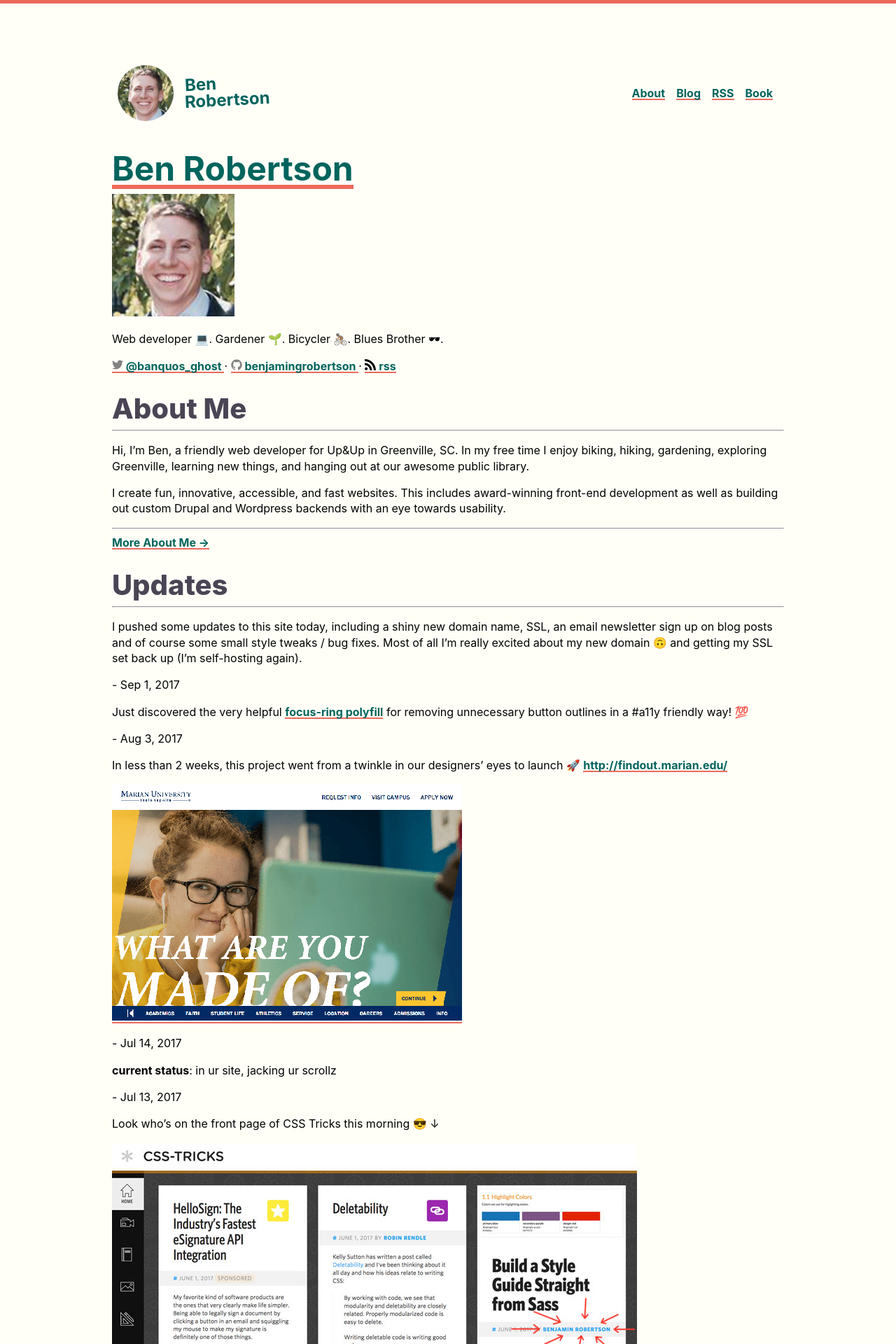
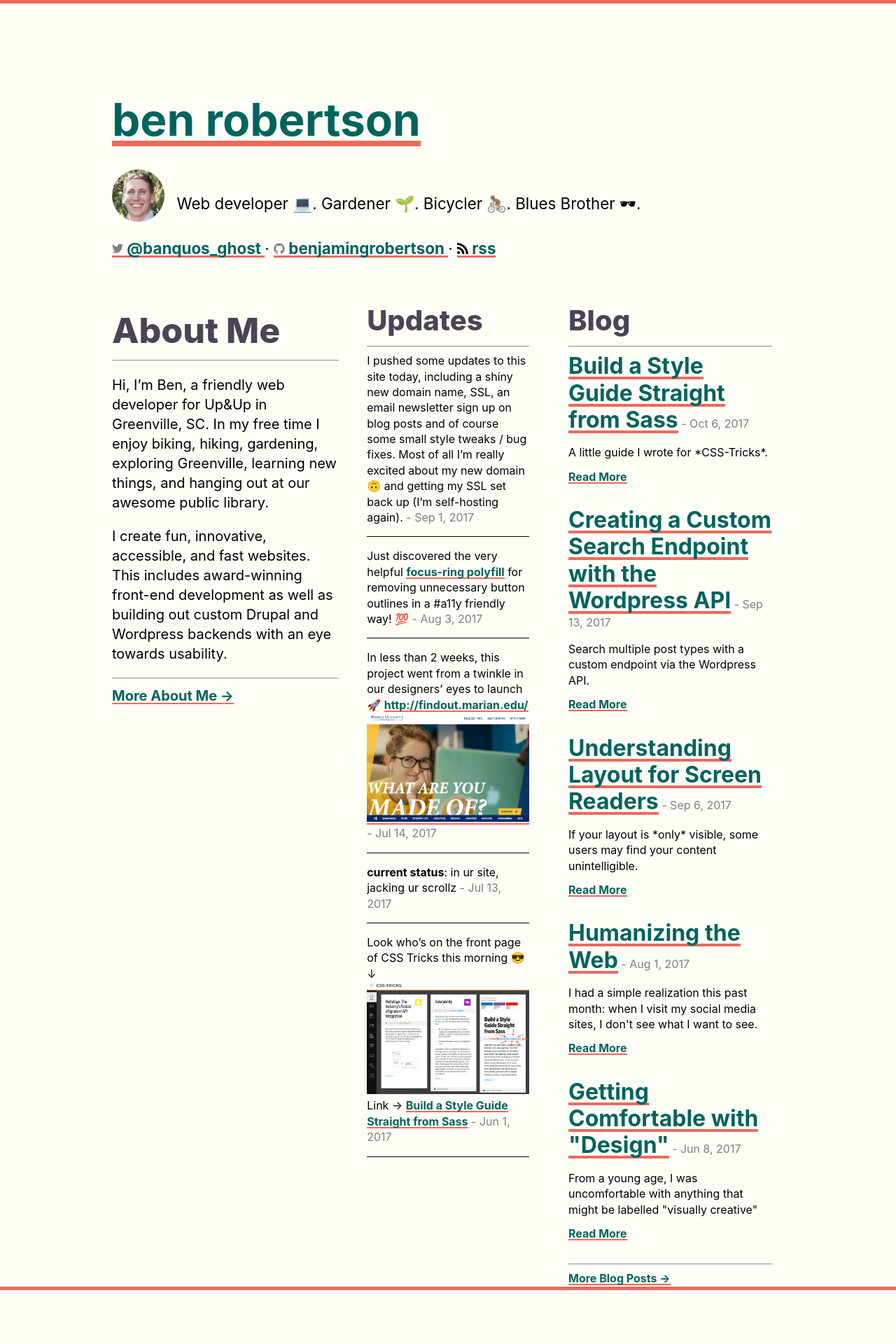
Before and after one commit to benjamingrobertson/benjamingrobertson.github.io, a Jekyll site: the page built from index.md, in a window 1280 px wide. Shown: the top 1920 px of the page at 70% size. Built offline with Jekyll 4.4.1, drawn with Linux system fonts in a browser that asks for light colours; after the commit the page ends 1843 px from its top, so only the background shows below that.

Commit message:
One step closer

```diff
--- a/_layouts/home.html
+++ b/_layouts/home.html
@@ -4,7 +4,46 @@
 {% include head.html %}
 
 <body>
-    {% include header.html %}
+
+    <!-- <header class="home__header l-contain--small l-contain--center">
+        <div class="h-card">
+            <h1><a class="p-name u-url" href="{{ site.url }}">Ben Robertson</a></h1>
+
+            <img class="u-photo photo" src="{{ site.url }}/assets/img/ben.jpg" alt="Ben Robertson" />
+            <div class="lede">
+                <p class="p-note">Hi, I'm Ben, a front end developer and <a href="/accessible-web-design">writer</a> based in Greenville, South Carolina.</p>
+                <p>I do all things front-end, Wordpress and Drupal at <a href="https://www.upandup.agency">Up&amp;Up Agency</a>.</p>
+                <p>I am particularly passionate about accessibility, CSS architecture, and documentation.</p>
+            </div>
+
+            <ul class="contact-list">
+                <li><a class="u-email" href="mailto:hi@benrobertson.io">hi@benrobertson.io</a></li>
+                <li><a class="no-decoration u-url" href="https://twitter.com/banquos_ghost" rel="me">
+                    <span class="icon icon--twitter">{% include icon-twitter.svg %}</span>
+                    <span class="username">@banquos_ghost</span>
+                </a></li>
+                <li><a class="no-decoration u-url" href="https://github.com/benjamingrobertson" rel="me">
+                    <span class="icon icon--github">{% include icon-github.svg %}</span>
+                    <span class="username">benjamingrobertson</span>
+                </a></li>
+                <li><a class="no-decoration u-url" href="{{ base.url }}/feed.xml" rel="me">
+                    <span class="icon icon--rss">{% include icon-rss.svg %}</span>
+                    <span class="username">rss</span>
+                </a></li>
+            </ul>
+
+            <nav class="home-nav">
+                <ul class="contact-list">
+                    <li><a href="/blog">Blog</a></li>
+                    <li><a href="/about">About</a></li>
+                    <li><a href="/accessible-web-design">Book</a></li>
+                    <li><a href="/feed.xml">RSS</a></li>
+                </ul>
+            </nav>
+
+      </div>
+    </header> -->
+
 
     <header class="home__header l-contain l-contain--center">
         <div class="h-card">
@@ -54,7 +93,7 @@
             </article>
             {% endfor %}
         </section>
-        <section class="grid-item blog">
+        <section class="l-contain--small l-contain--center blog">
             <header class="section-header">
                 <h2>Blog</h2>
                 <hr>
--- a/_layouts/post.html
+++ b/_layouts/post.html
@@ -22,6 +22,9 @@ comments: true
         </a>.
     </p>
     {% endif %}
+
+    <hr>
+    <p><em>Have any comments or questions about this post? Send them to me via email <a href="mailto:hi@benrobertson.io">hi@benrobertson.io</a> or twitter <a href="https://twitter.com/Banquos_Ghost">@banquos_ghost</a>.</em></p>
   </div>
 
   <hr />
--- a/_sass/smacss/base/_colors.sass
+++ b/_sass/smacss/base/_colors.sass
@@ -21,6 +21,9 @@ $hl-red: rgb(211, 115, 119)
 
 $brand-primary: #ed6a5a
 
+
 $purple: #4a4455
 $green: #87BBA2
 $blue: #00645d
+
+$brand-highlight: $blue
--- a/_sass/smacss/base/_typography.sass
+++ b/_sass/smacss/base/_typography.sass
@@ -13,9 +13,9 @@ h5,
 h6
     font-weight: 800
     margin-top: .75em
-    margin-bottom: .25em
+    margin-bottom: .5em
     color: $purple
-    line-height: 1
+    line-height: 1.2
 
 h1
     font-size: 3em
--- a/_sass/smacss/components/_article.sass
+++ b/_sass/smacss/components/_article.sass
@@ -6,37 +6,34 @@
 // .post-title
 //     font-size: 2.25em
 //
-// .heading__anchor-link
-//     opacity: 0
-//     display: inline-block
-//     font-size: .5em
-//     margin-left: 1em
-//     vertical-align: middle
-//     transition: opacity .2s, transform .2s
-//     transform: translateY(100%)
-//
-// .post-content h2:hover,
-// .post-content h3:hover
-//
-//     .heading__anchor-link
-//         opacity: 1
-//         transform: translateY(0)
-//
-// .post-content
-//     p
-//         font-size: 1rem
-//
-//     img
-//         max-width: 100%
-//         height: auto
-//         display: block
-//         box-shadow: -2px 1px 10px rgba($black, .1)
-//
-//     // captions
-//     img + em
-//         margin-top: .25em
-//         font-size: .85rem
-//         color: rgba($black, .8)
+.heading__anchor-link
+    opacity: 0
+    display: inline-block
+    font-size: .5em
+    margin-left: 1em
+    vertical-align: middle
+    transition: opacity .2s, transform .2s
+    transform: translateY(100%)
+
+.post-content h2:hover,
+.post-content h3:hover
+
+    .heading__anchor-link
+        opacity: 1
+        transform: translateY(0)
+
+.post-content
+    img
+        max-width: 100%
+        height: auto
+        display: block
+        box-shadow: -2px 1px 10px rgba($black, .1)
+
+    // captions
+    img + em
+        margin-top: .25em
+        font-size: .85rem
+        color: rgba($black, .8)
 //
 //
 //     a
@@ -53,14 +50,14 @@
 //         margin-bottom: 1.5em
 //
 //
-// .post-canonical
-//     font-style: italic
-//
-//     &::before
-//         content: '. . .'
-//         display: block
-//         margin: 1em 0 2em
-//         text-align: center
+.post-canonical
+    font-style: italic
+
+    &::before
+        content: '. . .'
+        display: block
+        margin: 1em 0 2em
+        text-align: center
 
 
 .article-body > :first-child,
--- a/_sass/smacss/components/_home.sass
+++ b/_sass/smacss/components/_home.sass
@@ -1,117 +1,139 @@
-// main.home
-//     @media (min-width: 992px)
-//         display: grid
-//         grid-gap: 2.5em
-//         grid-template-columns: 1.75fr 1.25fr 1.75fr
-//         // grid-template-columns: 3fr 1.25fr 1.75fr 1.75fr
+main.home
+    @media (min-width: 992px)
+        display: grid
+        grid-gap: 2.5em
+        grid-template-columns: 1.75fr 1.25fr 1.75fr
+        // grid-template-columns: 3fr 1.25fr 1.75fr 1.75fr
+
+
+.home__header h1
+    font-size: 2em
+    text-transform: lowercase
+
+    +bp(large)
+        font-size: 4rem
+
+.home__header
+    font-size: 1.4em
+    margin-bottom: 1.5em
+
+.about
+    font-size: 1.25rem
+
+.snippet
+    border-bottom: 1px solid black
+    padding-bottom: 1em
+    margin-bottom: 1em
+
+    date
+        color: rgba(black, .5)
+
+    img
+        max-width: 100%
+        height: auto
+
+.grid-item
+    // border-left: 1px solid gray
+    // padding-left: 2em
+    margin-bottom: 3rem
+    padding-bottom: 2rem
+    border-bottom: 1px solid black
+
+    @media (min-width: 576px)
+        border-bottom: 0
+        margin-bottom: 1em
+        padding-bottom: 1em
+
+
+.home__article
+    margin-bottom: 2em
+    max-width: 37.5rem
+
+    header
+        margin-bottom: .75em
+
+        h3
+            display: inline
+
+    p
+        font-size: 1em
+        margin-bottom: .75em
+
+    date
+        color: rgba(black, .5)
+
+    a:not(.post-link)
+        // @extend %defaultLink
+
+
+article
+    h3
+        margin-bottom: .25em
+
+    margin-bottom: 1em
+
+
+.section-header
+    h2
+        margin-bottom: .75rem
+
+.snippets
+    border-bottom: 0
+
+.snippet
+    // font-size: .85rem
+
+    p
+        display: inline
+        margin-bottom: 0
+
+    a
+        // @extend %defaultLink
+
+
+.home
+    hr + a
+        // @extend %defaultLink
+
+
+.u-photo
+    height: 75px
+    width: 75px
+    border-radius: 50%
+
+
+.h-card
+    .p-note,
+    .u-photo
+        display: inline-block
+        vertical-align: middle
+        margin-bottom: 0
+
+    .u-photo
+        margin-right: .5em
+
+
+    .profiles
+        margin-top: 1em
+
+
+// .u-photo
+//     border-radius: 50%
+//     width: 100px
+//     height: 100px
+//     float: left
+//     margin: 1em 2em 1em 0
+//     shape-outside: circle(50%)
 //
 //
-// .home__header h1
-//     font-size: 2em
-//     text-transform: lowercase
-//
-//     +bp(large)
-//         font-size: 4rem
-//
 // .home__header
-//     font-size: 1.4em
-//     margin-bottom: 1.5em
-//
-// .about
-//     font-size: 1.25rem
-//
-// .snippet
-//     border-bottom: 1px solid black
-//     padding-bottom: 1em
-//     margin-bottom: 1em
-//
-//     date
-//         color: rgba(black, .5)
-//
-//     img
-//         max-width: 100%
-//         height: auto
-//
-// .grid-item
-//     // border-left: 1px solid gray
-//     // padding-left: 2em
-//     margin-bottom: 3rem
-//     padding-bottom: 2rem
-//     border-bottom: 1px solid black
-//
-//     @media (min-width: 576px)
-//         border-bottom: 0
+//     h1
+//         text-align: center
 //         margin-bottom: 1em
-//         padding-bottom: 1em
 //
 //
-// .home__article
-//     margin-bottom: 2em
-//     max-width: 37.5rem
-//
-//     header
-//         margin-bottom: .75em
-//
-//         h3
-//             display: inline
-//
-//     p
-//         font-size: .85em
-//         margin-bottom: .75em
-//
-//     date
-//         color: rgba(black, .5)
-//
-//     a:not(.post-link)
-//         // @extend %defaultLink
-//
-//
-// article
-//     h3
-//         margin-bottom: .25em
-//
-//     margin-bottom: 1em
-//
-//
-// .section-header
-//     h2
-//         margin-bottom: .75rem
-//
-// .snippets
-//     border-bottom: 0
-//
-// .snippet
-//     font-size: .85rem
-//
-//     p
-//         display: inline
-//         margin-bottom: 0
-//
-//     a
-//         // @extend %defaultLink
-//
-//
-// .home
-//     hr + a
-//         // @extend %defaultLink
-//
-//
-// .u-photo
-//     height: 75px
-//     width: 75px
-//     border-radius: 50%
-//
-//
-// .h-card
-//     .p-note,
-//     .u-photo
-//         display: inline-block
-//         vertical-align: middle
-//         margin-bottom: 0
-//
-//     .u-photo
-//         margin-right: .5em
-//
-//
-//     .profiles
-//         margin-top: 1em
+// .contact-list
+//     list-style: none
+//     display: flex
+//     justify-content: space-around
+//     padding-left: 0
```
